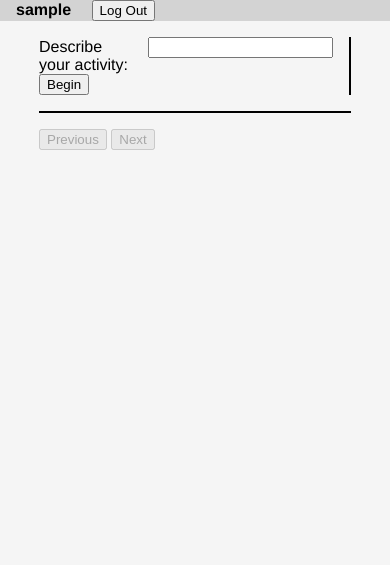
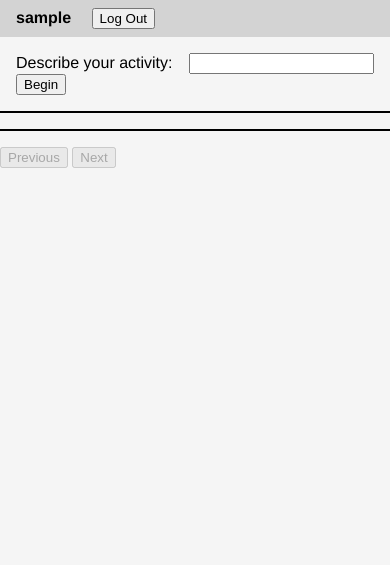
Before and after one commit to jamcalmon/logger, a Flask app: page / in a window 390 px wide. Shown: the top 565 px of the page. Run offline with Flask 2, Linux system fonts and the light colour scheme; the visitor is signed in with stand-in values (Sample User, id 1); data comes from the database, SQL or seed files in the repository; data that the repository does not hold is empty; some libraries are stand-ins or nearby versions.

Commit message:
Add responsive design to activity logging view.

```diff
--- a/static/stylesheets/main.css
+++ b/static/stylesheets/main.css
@@ -56,8 +56,7 @@
 .user-panel {
     background-color: lightgrey;
     width: 100%;
-    padding-left: 1em;
-    padding-right: 1em;
+    padding: 0.5em 1em 0.5em 1em;
     margin-bottom: 1em;
 }
 
@@ -139,4 +138,28 @@
         text-align: left;
         margin: auto;
     }
+
+    .shell {
+        width: 100%;
+    }
+
+    #activity-form-wrapper {
+        display: block;
+        padding: 0 0 1em 1em;
+        margin-bottom: 1em;
+        border-right: 0 solid black;
+        border-bottom: 2px solid black;
+    }
+
+    #current-activity-wrapper {
+        display: block;
+        padding: 0 0 1em 1em;
+    }
+
+    #activity-list {
+        height: auto;
+        overflow-y: visible;
+        padding-left: 0;
+        word-wrap: break-word;
+    }
 }
```
